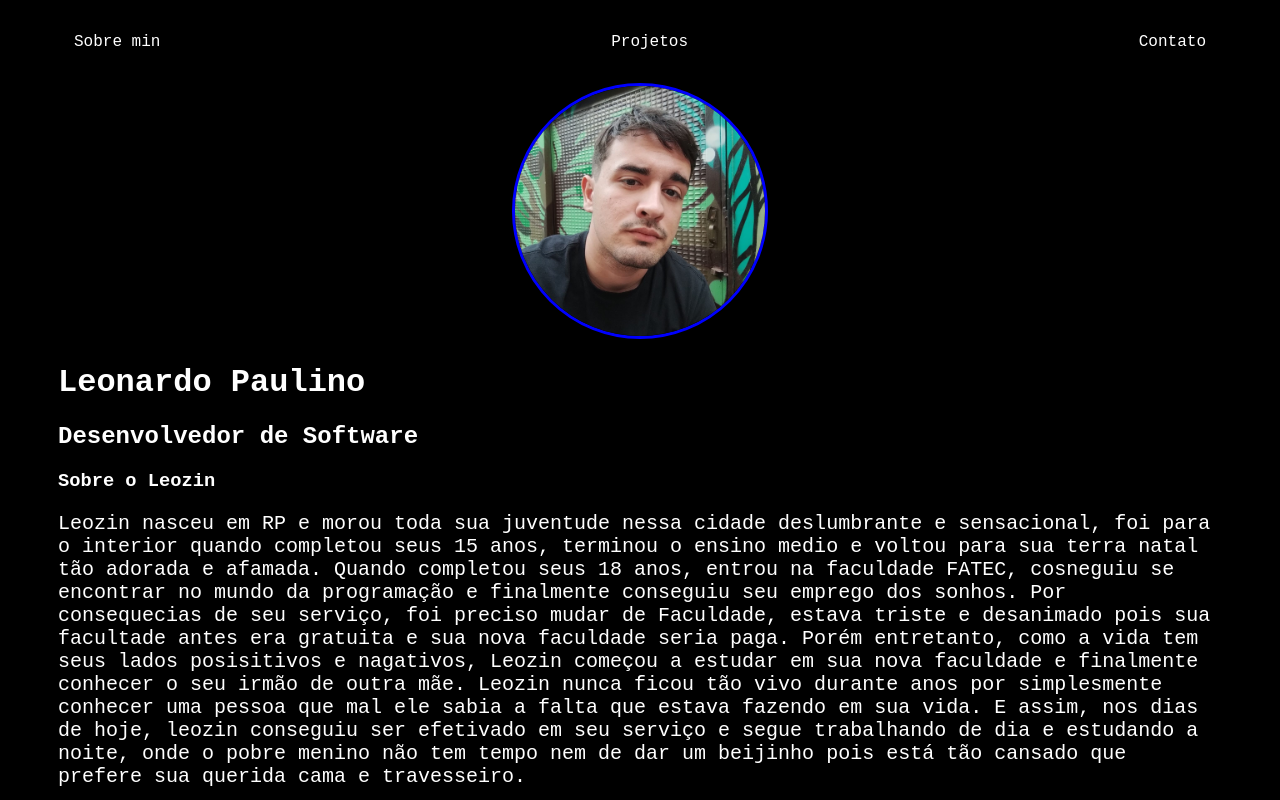
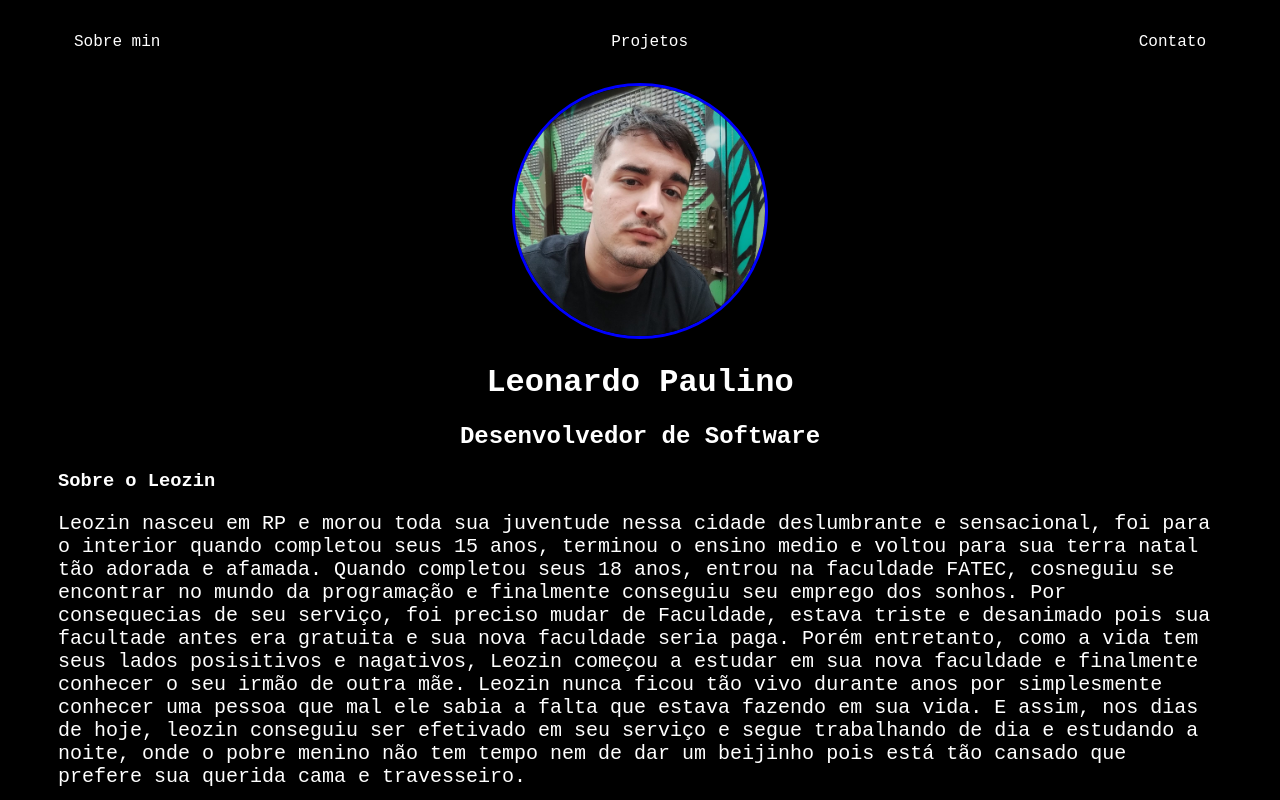
Before and after one commit to LeonardoPaulin0/LeonardoPaulin0.github.io, a plain HTML site: page index.html in a window 1280 px wide. Shown: the top 800 px of the page. Drawn offline with Linux system fonts and the light colour scheme.

Commit message:
Update index.html

```diff
--- a/index.html
+++ b/index.html
@@ -26,8 +26,8 @@
             <div class="center">
                 <img src="./Eu.jpeg" alt="">
             </div>
-            <h1>Leonardo Paulino</h1>
-            <h2>Desenvolvedor de Software</h2>
+            <center><h1>Leonardo Paulino</h1></center>
+            <Center><h2>Desenvolvedor de Software</h2></center>
         </header>
         <main>
             <section>
```
